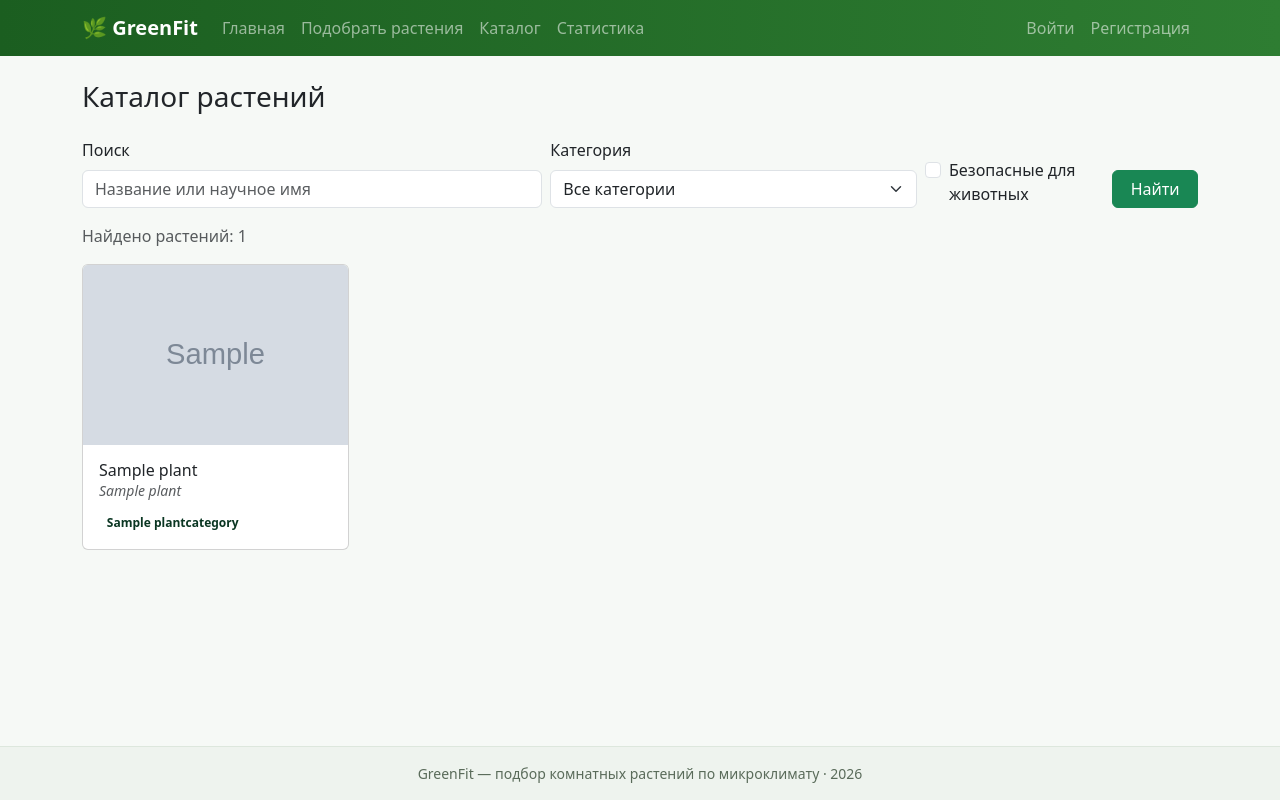
After one commit to zawisla/GreenFit, a Django app: page /catalog/ in a window 1280 px wide. The commit adds this page. Run offline with Django 5.2, Linux system fonts and the light colour scheme; tables that the repository leaves empty hold one stand-in row (values such as "Sample post"); grey boxes marked "Sample" are stand-in pictures.

Commit message:
Add catalogue browse and plant detail pages
New /catalog page lists every plant with name search, category filter and a pet-safe toggle (Django ORM + pagination); each card links to a detail page with the full photo and care profile. Added to the navbar and covered by view tests.

```diff
--- /dev/null
+++ b/catalog/templates/catalog/plant_list.html
@@ -0,0 +1,84 @@
+{% extends "base.html" %}
+
+{% block title %}Каталог растений — GreenFit{% endblock %}
+
+{% block content %}
+<h1 class="h3 mb-4">Каталог растений</h1>
+
+<form method="get" class="row g-2 align-items-end mb-3">
+    <div class="col-sm-5">
+        <label class="form-label" for="q">Поиск</label>
+        <input type="text" id="q" name="q" value="{{ query }}" class="form-control"
+               placeholder="Название или научное имя">
+    </div>
+    <div class="col-sm-4">
+        <label class="form-label" for="category">Категория</label>
+        <select id="category" name="category" class="form-select">
+            <option value="">Все категории</option>
+            {% for category in categories %}
+                <option value="{{ category.slug }}" {% if category.slug == active_category %}selected{% endif %}>
+                    {{ category.name }}
+                </option>
+            {% endfor %}
+        </select>
+    </div>
+    <div class="col-sm-2">
+        <div class="form-check">
+            <input type="checkbox" class="form-check-input" id="pet_safe" name="pet_safe"
+                   {% if pet_safe %}checked{% endif %}>
+            <label class="form-check-label" for="pet_safe">Безопасные для животных</label>
+        </div>
+    </div>
+    <div class="col-sm-1">
+        <button class="btn btn-success w-100">Найти</button>
+    </div>
+</form>
+
+<p class="text-muted">Найдено растений: {{ total }}</p>
+
+<div class="row g-3">
+    {% for plant in page_obj %}
+        <div class="col-6 col-md-4 col-lg-3">
+            <a href="{% url 'catalog:detail' plant.pk %}" class="text-decoration-none text-dark">
+                <div class="card h-100 plant-card">
+                    {% if plant.image %}
+                        <img src="{{ plant.image.url }}" class="card-img-top plant-thumb" alt="{{ plant.name }}">
+                    {% else %}
+                        <div class="plant-thumb-placeholder">🪴</div>
+                    {% endif %}
+                    <div class="card-body">
+                        <h2 class="h6 mb-0">{{ plant.name }}</h2>
+                        <div class="text-muted fst-italic small">{{ plant.scientific_name }}</div>
+                        <div class="mt-2">
+                            <span class="badge text-bg-success-subtle text-success-emphasis">{{ plant.category.name }}</span>
+                            {% if not plant.toxicity %}<span class="badge text-bg-light border">🐾 безопасно</span>{% endif %}
+                        </div>
+                    </div>
+                </div>
+            </a>
+        </div>
+    {% empty %}
+        <p class="text-muted">Ничего не найдено. Измените параметры поиска.</p>
+    {% endfor %}
+</div>
+
+{% if page_obj.has_other_pages %}
+    <nav class="mt-4">
+        <ul class="pagination justify-content-center">
+            {% if page_obj.has_previous %}
+                <li class="page-item">
+                    <a class="page-link" href="?{% if querystring %}{{ querystring }}&{% endif %}page={{ page_obj.previous_page_number }}">← Назад</a>
+                </li>
+            {% endif %}
+            <li class="page-item disabled">
+                <span class="page-link">Страница {{ page_obj.number }} из {{ page_obj.paginator.num_pages }}</span>
+            </li>
+            {% if page_obj.has_next %}
+                <li class="page-item">
+                    <a class="page-link" href="?{% if querystring %}{{ querystring }}&{% endif %}page={{ page_obj.next_page_number }}">Вперёд →</a>
+                </li>
+            {% endif %}
+        </ul>
+    </nav>
+{% endif %}
+{% endblock %}
--- /dev/null
+++ b/catalog/urls.py
@@ -0,0 +1,10 @@
+from django.urls import path
+
+from . import views
+
+app_name = "catalog"
+
+urlpatterns = [
+    path("", views.plant_list, name="list"),
+    path("<int:pk>/", views.plant_detail, name="detail"),
+]
--- a/catalog/views.py
+++ b/catalog/views.py
@@ -1,3 +1,49 @@
-from django.shortcuts import render
+from django.core.paginator import Paginator
+from django.db.models import Q
+from django.shortcuts import get_object_or_404, render
 
-# Create your views here.
+from .models import Plant, PlantCategory
+
+PER_PAGE = 24
+
+
+def plant_list(request):
+    """Browse the whole catalogue with search and filtering."""
+    plants = Plant.objects.select_related("category")
+
+    category_slug = (request.GET.get("category") or "").strip()
+    query = (request.GET.get("q") or "").strip()
+    pet_safe = request.GET.get("pet_safe") == "on"
+
+    if category_slug:
+        plants = plants.filter(category__slug=category_slug)
+    if query:
+        plants = plants.filter(
+            Q(name__icontains=query) | Q(scientific_name__icontains=query)
+        )
+    if pet_safe:
+        plants = plants.filter(toxicity=False)
+
+    total = plants.count()
+    page_obj = Paginator(plants, PER_PAGE).get_page(request.GET.get("page"))
+
+    # Preserve the active filters in pagination links.
+    params = request.GET.copy()
+    params.pop("page", None)
+
+    context = {
+        "page_obj": page_obj,
+        "categories": PlantCategory.objects.all(),
+        "active_category": category_slug,
+        "query": query,
+        "pet_safe": pet_safe,
+        "total": total,
+        "querystring": params.urlencode(),
+    }
+    return render(request, "catalog/plant_list.html", context)
+
+
+def plant_detail(request, pk):
+    """Full information for a single plant."""
+    plant = get_object_or_404(Plant.objects.select_related("category"), pk=pk)
+    return render(request, "catalog/plant_detail.html", {"plant": plant})
--- a/greenfit/urls.py
+++ b/greenfit/urls.py
@@ -13,6 +13,7 @@ admin.site.index_title = "Управление каталогом растени
 urlpatterns = [
     path("admin/", admin.site.urls),
     path("accounts/", include("accounts.urls")),
+    path("catalog/", include("catalog.urls")),
     path("", include("selector.urls")),
 ]
 
--- a/templates/base.html
+++ b/templates/base.html
@@ -21,6 +21,7 @@
             <ul class="navbar-nav me-auto mb-2 mb-lg-0">
                 <li class="nav-item"><a class="nav-link" href="{% url 'selector:home' %}">Главная</a></li>
                 <li class="nav-item"><a class="nav-link" href="{% url 'selector:select' %}">Подобрать растения</a></li>
+                <li class="nav-item"><a class="nav-link" href="{% url 'catalog:list' %}">Каталог</a></li>
                 <li class="nav-item"><a class="nav-link" href="{% url 'selector:statistics' %}">Статистика</a></li>
                 {% if user.is_authenticated %}
                     <li class="nav-item"><a class="nav-link" href="{% url 'selector:history' %}">История</a></li>
```
Also changed, not shown: catalog/templates/catalog/plant_detail.html (added, +45 -0 lines), catalog/tests.py (+39 -2 lines).
